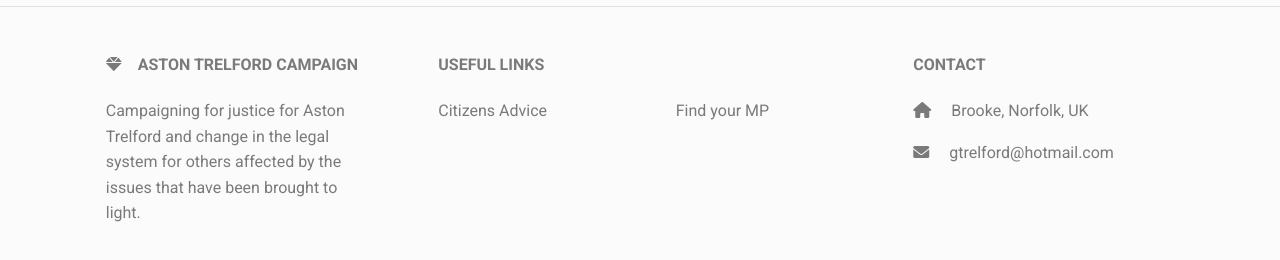
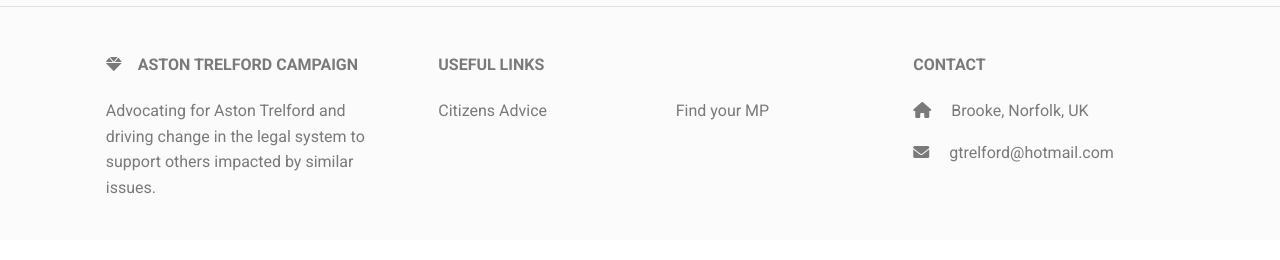
Before and after one commit to gtrelford/gtrelford.github.io, a website: page biography.html in a window 1280 px wide. Shown: the part 2297-2557 px from the top of the page. Drawn offline with Linux system fonts and the light colour scheme.

Commit message:
minor amends

```diff
--- a/biography.html
+++ b/biography.html
@@ -399,8 +399,7 @@
             <i class="fas fa-gem me-3"></i>Aston Trelford Campaign
           </h6>
           <p>
-            Campaigning for justice for Aston Trelford and change in the legal system for others affected by the
-            issues that have been brought to light.
+            Advocating for Aston Trelford and driving change in the legal system to support others impacted by similar issues.
           </p>
         </div>
         <!-- Grid column -->
```
Also changed, not shown: blog.html (+1 -2 lines), detail.html (+1 -2 lines), documents.html (+1 -2 lines), index.html (+1 -2 lines), related.html (+1 -2 lines), testimonials.html (+1 -2 lines), timeline.html (+1 -2 lines).
